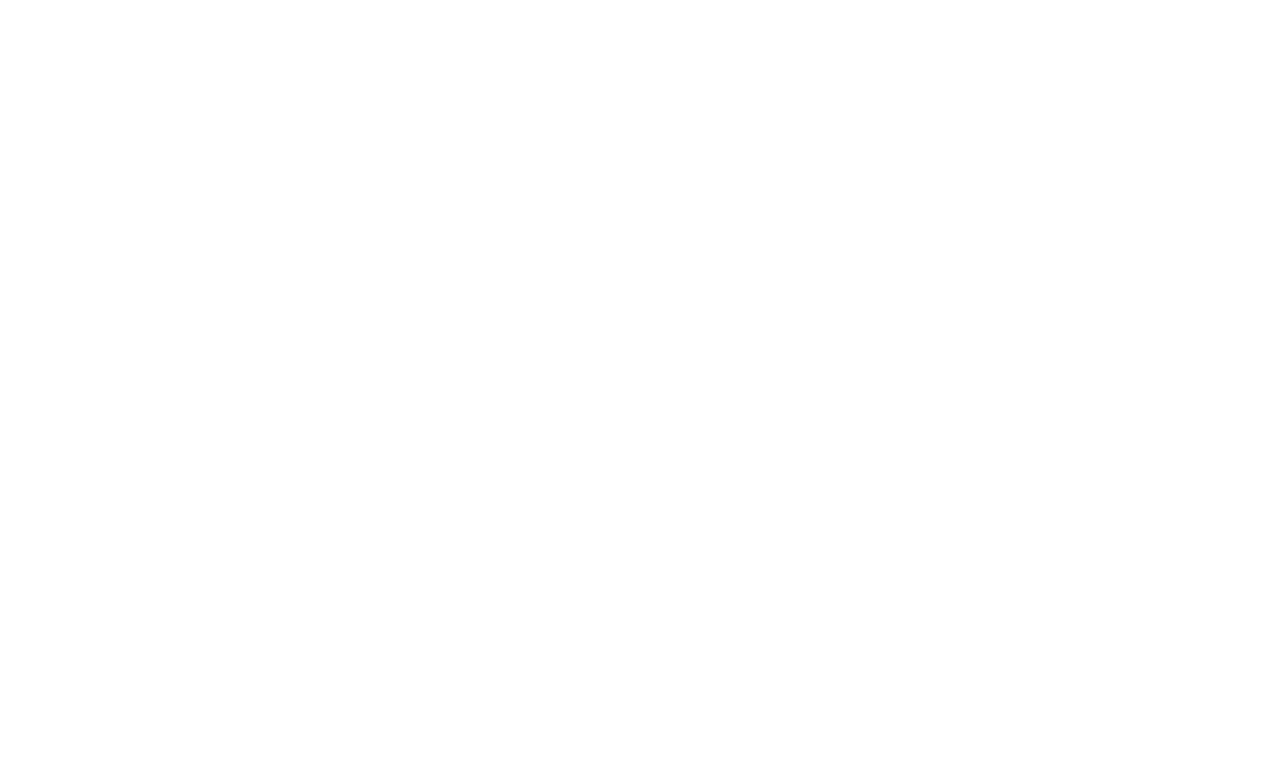
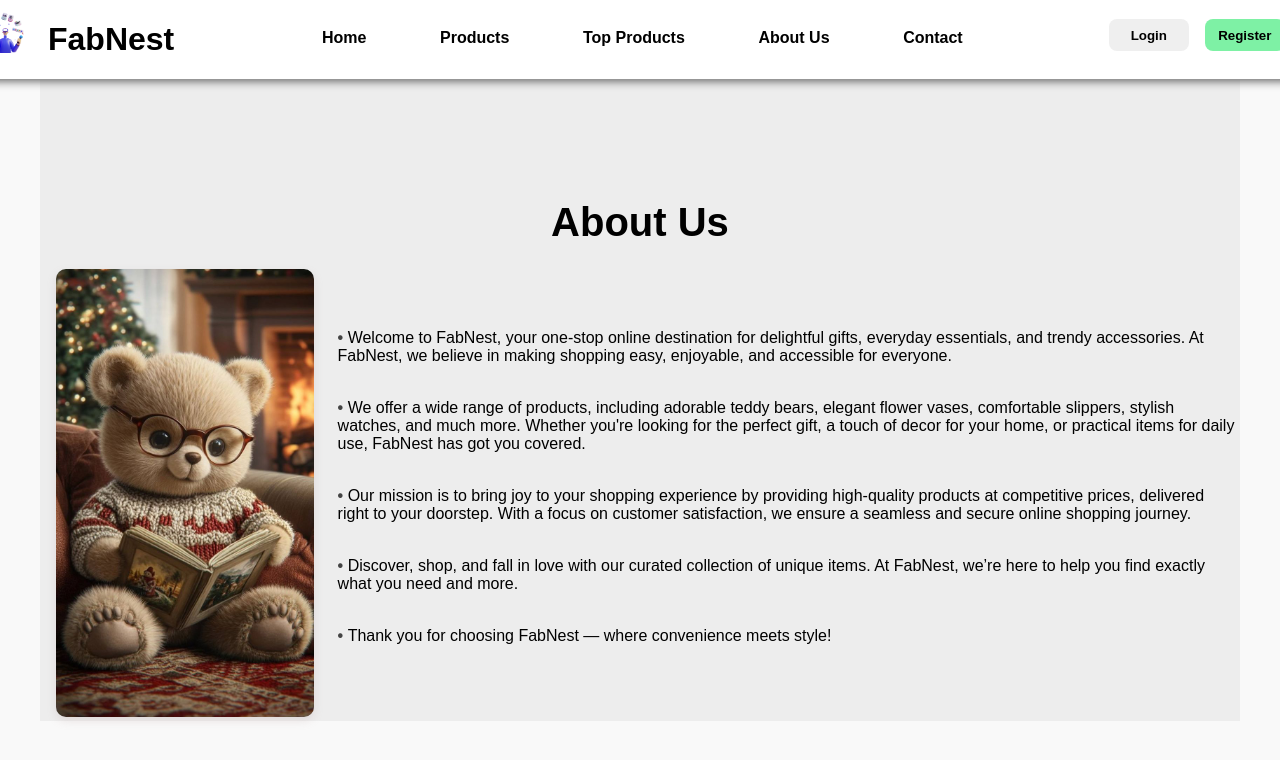
Before and after one commit to HansajithNilan/FabNest-Online-store, a React (Vite) app in the folder frontend/: page /About in a window 1280 px wide. Before the commit this address had no page. Shown: the top 760 px of the page. Built offline with nearby package versions, Linux system fonts and the light colour scheme; a web font is replaced by a local one.

Commit message:
About us page developed

```diff
--- a/frontend/src/App.jsx
+++ b/frontend/src/App.jsx
@@ -4,6 +4,9 @@
 import NavBar from './Components/NavBar/NavBar.jsx'
 import HomePage from './Pages/HomePage/HomePage.jsx'
 import LoginPage from './Pages/LoginPage/LoginPage.jsx'
+import About from './Pages/AboutUsPage/About.jsx'
+import UserRegister from './Pages/UserRegisterPage/UserRegister.jsx'
+import Forgotpswd from './Pages/Forgotpswd/Forgotpswd.jsx'
 
 function App() {
 
@@ -14,6 +17,9 @@
     <Route path='/Nav' element={<NavBar/>}/>
     <Route path='/Home' element={<HomePage/>}/>
     <Route path='/Login' element={<LoginPage/>}/>
+    <Route path='/About' element={<About/>}/>
+    <Route path='/UserRegister' element={<UserRegister/>}/>
+    <Route path='/forgotpswd' element={<Forgotpswd/>}/>
     </Routes>
 
     </>
--- /dev/null
+++ b/frontend/src/Pages/AboutUsPage/About.css
@@ -0,0 +1,53 @@
+/* About.css */
+.wrapper {
+    font-family: 'Arial', sans-serif;
+    background-color: #f9f9f9;
+
+  }
+
+  .content {
+    width: 150vh;
+    margin: auto;
+    padding-top: 15vh;
+
+  }
+
+  .content h1 {
+    font-size: 2.5rem;
+    font-weight: bold;
+    margin-bottom: 1.5rem;
+    text-align: center;
+  }
+
+  .parent {
+    display: flex;
+    align-items: center;
+  }
+
+  .image img {
+    height: 28rem;
+    border-radius: 10px;
+    box-shadow: 0 4px 10px rgba(173, 147, 147, 0.2);
+    margin-right: 1.5rem;
+    margin-left: 1rem;
+  }
+
+  .list {
+    width: 900px;
+    text-align: left;
+  }
+
+  .list ul {
+    list-style-type: none;
+  }
+
+  .list li {
+    font-size: 1rem;
+    margin-bottom: 1rem;
+  }
+
+  .list li::before {
+    content: "• ";
+    color: #444;
+    font-weight: bold;
+  }
--- /dev/null
+++ b/frontend/src/Pages/AboutUsPage/About.jsx
@@ -0,0 +1,40 @@
+import React from 'react'
+import './About.css'
+import NavBar from '../../Components/NavBar/NavBar'
+
+function About() {
+  return (
+    <div className='wrapper'>
+      <NavBar/>
+      <div className='content'>
+         <h1>About Us</h1>
+         <div className='parent'>
+            <div className='image'>
+               <img src='../Images/AboutUsPage.jpg'/>
+            </div>
+            <div className='list'>
+                 <ul>
+                    <li>
+                       Welcome to FabNest, your one-stop online destination for delightful gifts, everyday essentials, and trendy accessories. At FabNest, we believe in making shopping easy, enjoyable, and accessible for everyone.
+                    </li><br/>
+                    <li>
+                       We offer a wide range of products, including adorable teddy bears, elegant flower vases, comfortable slippers, stylish watches, and much more. Whether you're looking for the perfect gift, a touch of decor for your home, or practical items for daily use, FabNest has got you covered.
+                    </li><br/>
+                    <li>
+                       Our mission is to bring joy to your shopping experience by providing high-quality products at competitive prices, delivered right to your doorstep. With a focus on customer satisfaction, we ensure a seamless and secure online shopping journey.
+                    </li><br/>
+                    <li>
+                       Discover, shop, and fall in love with our curated collection of unique items. At FabNest, we’re here to help you find exactly what you need and more.
+                    </li><br/>
+                    <li>
+                    Thank you for choosing FabNest — where convenience meets style!
+                    </li>
+                 </ul>
+            </div>
+         </div>
+      </div>
+    </div>
+  )
+}
+
+export default About
--- /dev/null
+++ b/frontend/src/Pages/Forgotpswd/Forgotpswd.css
@@ -0,0 +1,76 @@
+/* Forgotpswd.css */
+
+.wrapper {
+    display: flex;
+    flex-direction: column;
+    align-items: center;
+    font-family: 'Arial', sans-serif;
+    background-color: #f9f9f9;
+    height: 100vh;
+  }
+
+  .containtpwd {
+    background-color: #ffffff;
+    border-radius: 10px;
+    padding: 40px 50px;
+    width: 450px;
+    box-shadow: 0px 4px 8px rgba(0, 0, 0, 0.1);
+    text-align: center;
+    margin-top: 10rem;
+  }
+
+  .containtpwd h1 {
+    font-size: 24px;
+    color: #333333;
+    margin-bottom: 10px;
+  }
+
+  .containtpwd p {
+    font-size: 14px;
+    color: #666666;
+    margin-bottom: 20px;
+  }
+
+  .containtpwd form {
+    display: flex;
+    flex-direction: column;
+    align-items: center;
+  }
+
+  .containtpwd label {
+    font-size: 14px;
+    color: #333333;
+    align-self: flex-start;
+    margin-bottom: 5px;
+  }
+
+  .containtpwd input {
+    width: 100%;
+    padding: 10px;
+    margin-bottom: 15px;
+    border: 1px solid #cccccc;
+    border-radius: 5px;
+    font-size: 14px;
+    box-sizing: border-box;
+  }
+
+  .containtpwd input:focus {
+    border-color: #007bff;
+    outline: none;
+    box-shadow: 0 0 5px rgba(0, 123, 255, 0.5);
+  }
+
+  .containtpwd button {
+    width: 100%;
+    padding: 10px 15px;
+    background-color: #555555;
+    color: #ffffff;
+    border: none;
+    border-radius: 5px;
+    font-size: 16px;
+    cursor: pointer;
+  }
+
+  .containtpwd button:hover {
+    background-color: #444444;
+  }
--- /dev/null
+++ b/frontend/src/Pages/Forgotpswd/Forgotpswd.jsx
@@ -0,0 +1,26 @@
+import React from 'react'
+import './Forgotpswd.css'
+import NavBar from '../../Components/NavBar/NavBar'
+
+function Forgotpswd() {
+  return (
+    <div className='wrapper'>
+      <NavBar/>
+      <div className='containtpwd'>
+        <div>
+         <h1>Set a new password</h1>
+         <p>Create a new password. Ensure it differs from previous ones for security</p>
+        </div>
+        <form>
+                    <label>Password</label><br/>
+                    <input type='password' placeholder='Enter your new password'></input><br/>
+                    <label>Confirm Password</label><br/>
+                    <input type='password' placeholder='Re-enter password'></input><br/>
+                    <button>Update password</button><br/>
+        </form>
+      </div>
+    </div>
+  )
+}
+
+export default Forgotpswd
--- /dev/null
+++ b/frontend/src/Pages/UserRegisterPage/UserRegister.css
@@ -0,0 +1,94 @@
+*{
+    font-family: Arial, Helvetica, sans-serif
+}
+
+/* UserRegister.css */
+
+.wrapper {
+    display: flex;
+    flex-direction: column;
+    align-items: center;
+    font-family: 'Arial', sans-serif;
+  }
+
+  .Rpage {
+    background-image: linear-gradient(rgba(0, 0, 0, 0.5), rgba(0, 0, 0, 0.5)),url('https://i.etsystatic.com/14319357/r/il/1a0f9e/5527243028/il_570xN.5527243028_csg6.jpg'); /* Replace with your image path */
+    background-size: cover;
+    background-position: center;
+    height: 100vh;
+    display: flex;
+    justify-content: center;
+    align-items: center;
+    width: 150vh;
+  }
+
+  .RegBox {
+    background-color:rgba(189, 189, 189, 0.3); /* Semi-transparent black */
+    border-radius: 10px;
+    padding: 30px 40px;
+    width: 400px;
+    color: #ffffff;
+    text-align: center;
+    box-shadow: 0px 4px 8px rgba(0, 0, 0, 0.2);
+    margin-top: 15vh;
+  }
+
+  .RegBox h1 {
+    font-size: 28px;
+    margin-bottom: 10px;
+  }
+
+  .RegBox p {
+    font-size: 14px;
+    margin: 10px 0;
+  }
+
+  .RegBox p a {
+    color: #00bcd4;
+    text-decoration: none;
+  }
+
+  .RegBox p a:hover {
+    text-decoration: underline;
+  }
+
+  .RegBox form {
+    text-align: left;
+    margin: 20px 0;
+  }
+
+  .RegBox label {
+    font-size: 14px;
+    margin-bottom: 5px;
+    display: inline-block;
+  }
+
+  .RegBox input {
+    width: 100%;
+    padding: 10px;
+    margin-bottom: 15px;
+    border: 1px solid #cccccc;
+    border-radius: 5px;
+    font-size: 14px;
+  }
+
+  .RegBox input:focus {
+    background-color: rgba(255, 255, 255, 0.185);
+    outline: none;
+    box-shadow: 0 0 5px rgba(255, 255, 255, 0.185);
+  }
+
+  .RegBox button {
+    width: 100%;
+    padding: 10px 15px;
+    background-color: rgba(255, 255, 255, 0.185);
+    color: #ffffff;
+    border: none;
+    border-radius: 5px;
+    font-size: 16px;
+    cursor: pointer;
+  }
+
+  .RegBox button:hover {
+    background-color: rgba(255, 255, 255, 0.103);;
+  }
--- /dev/null
+++ b/frontend/src/Pages/UserRegisterPage/UserRegister.jsx
@@ -0,0 +1,35 @@
+import React from 'react'
+import './UserRegister.css'
+import NavBar from '../../Components/NavBar/NavBar'
+
+function UserRegister() {
+  return (
+    <div className='wrapper'>
+
+    <NavBar/>
+    <div className='Rpage'>
+    <div className='RegBox'>
+
+                <h1>Create an acount</h1>
+                <p>Already have an account? <a href='#'> Log in </a> </p>
+                <form>
+                    <label>What should we call you?</label><br/>
+                    <input type='text' placeholder='Enter your profile name'></input>
+                    <label>What's your email?</label><br/>
+                    <input type='text' placeholder='Enter your email address'></input>
+                    <label>Create a password</label><br/>
+                    <input type='password' placeholder='Enter your password'></input>
+                    <p>Use 8 or more characters with a mix of letters, numbers & symbols</p><br/>
+                    <p>By creating an account, you agree to the<a href='#' >Terms of use</a> and <a href='#'>Privacy Policy.</a> </p>
+
+                </form>
+                <button>Create an account</button><br/>
+            </div>
+
+
+    </div>
+    </div>
+  )
+}
+
+export default UserRegister
```
Also changed, not shown: frontend/public/Images/AboutUsPage.jpg (added).
